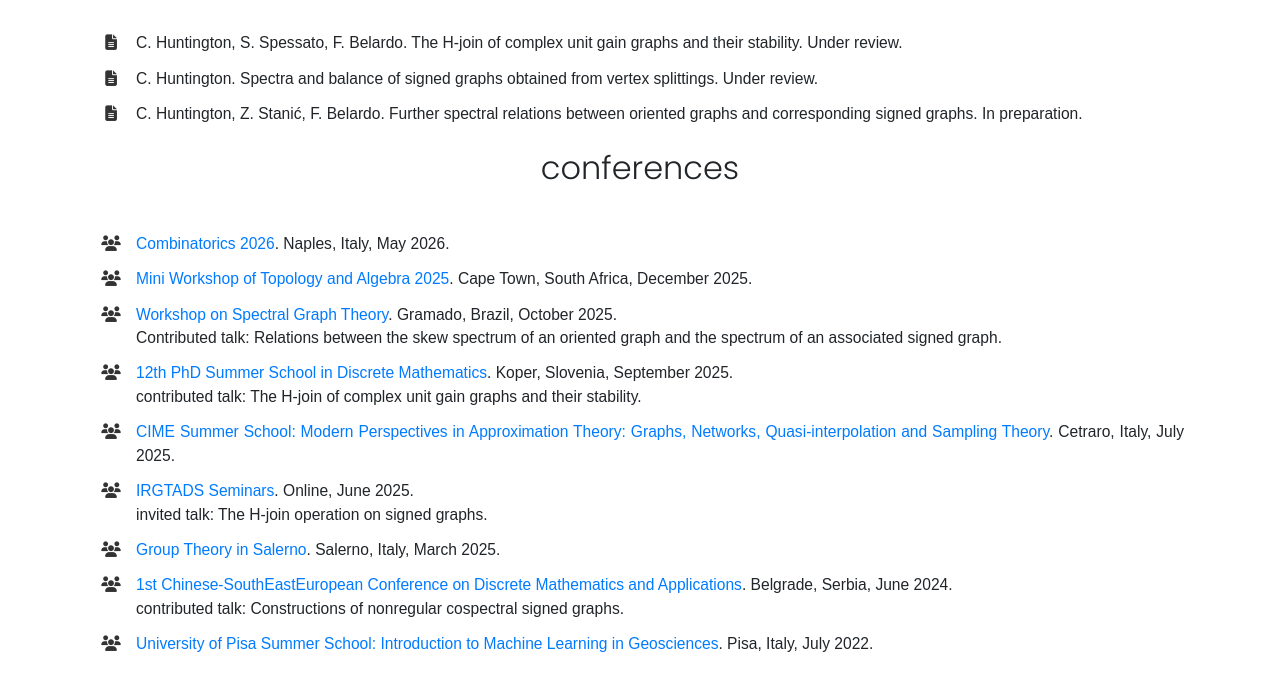
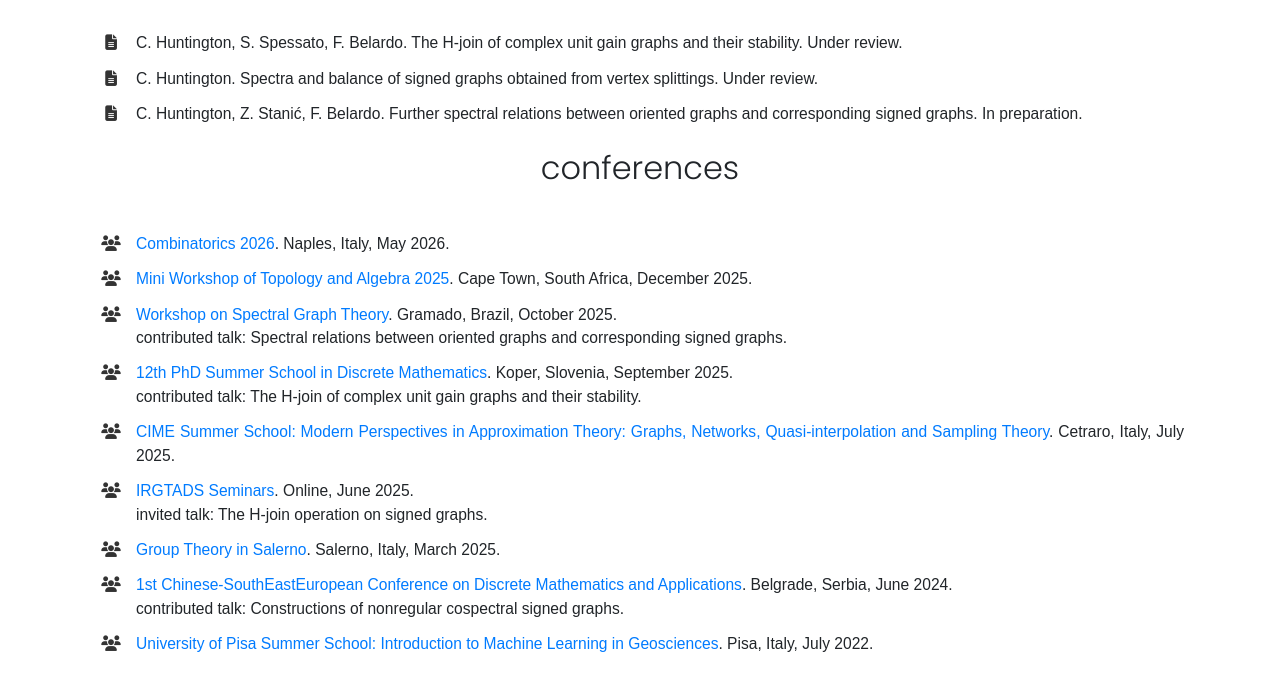
Before and after one commit to callumhuntington/mypage, a plain HTML site: page mathematics.html in a window 1280 px wide. Shown: the part 614-1312 px from the top of the page. Drawn offline with nearby package versions, Linux system fonts and the light colour scheme; files whose address does not match are found by name.

Commit message:
Update contributed talk description in mathematics.html

```diff
--- a/mathematics.html
+++ b/mathematics.html
@@ -167,7 +167,7 @@
 <i class="fa-solid fa-users"></i>
 <span class="paper-text">
 <a href="https://spectralgraphtheory.org/ed2025/" target="_blank" rel="noopener noreferrer">Workshop on Spectral Graph Theory</a>. Gramado, Brazil, October 2025.<br>
-Contributed talk: Relations between the skew spectrum of an oriented graph and the spectrum of an associated signed graph.
+contributed talk: Spectral relations between oriented graphs and corresponding signed graphs.
 </span>
 </div>
 </li>
```
